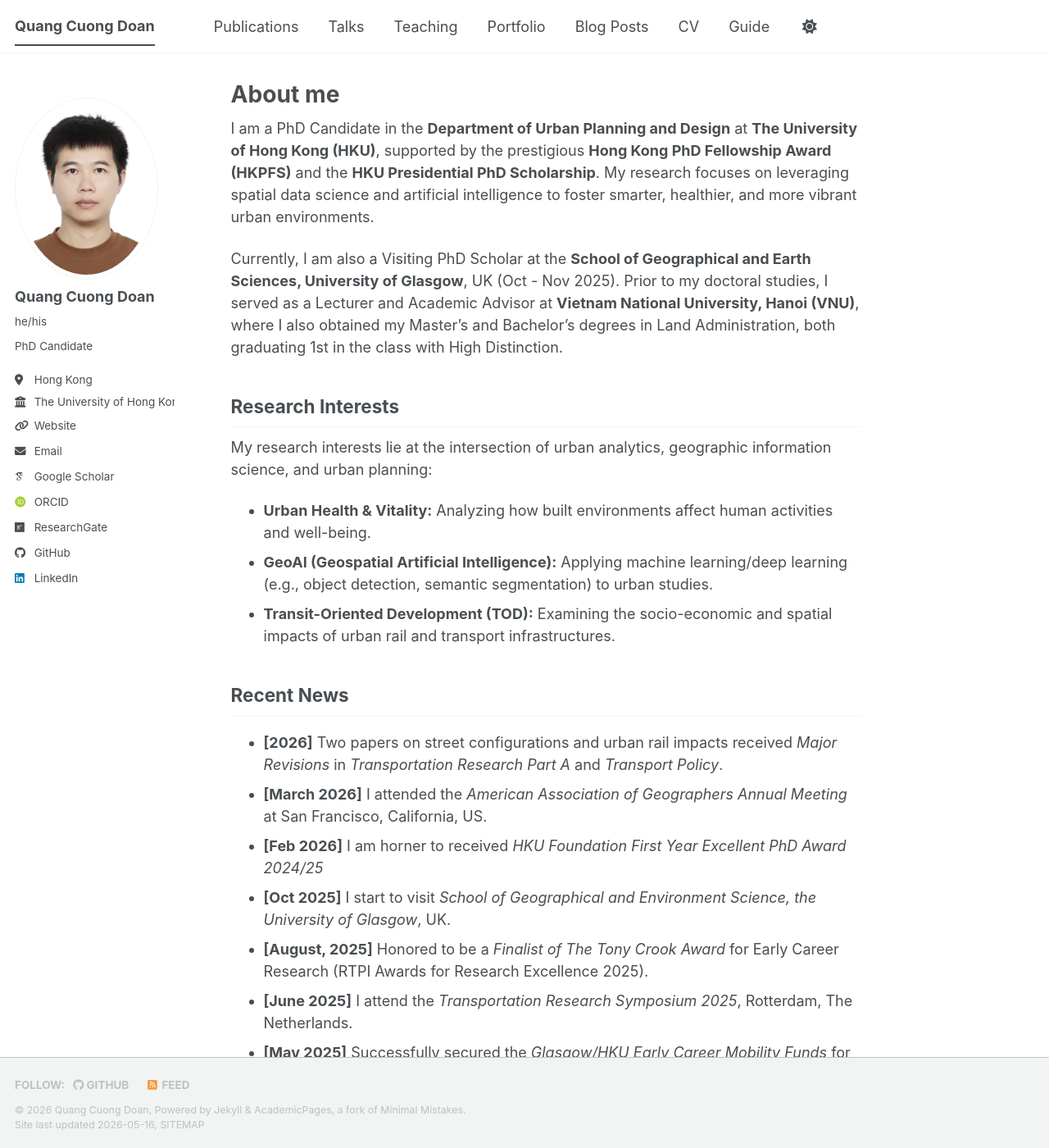
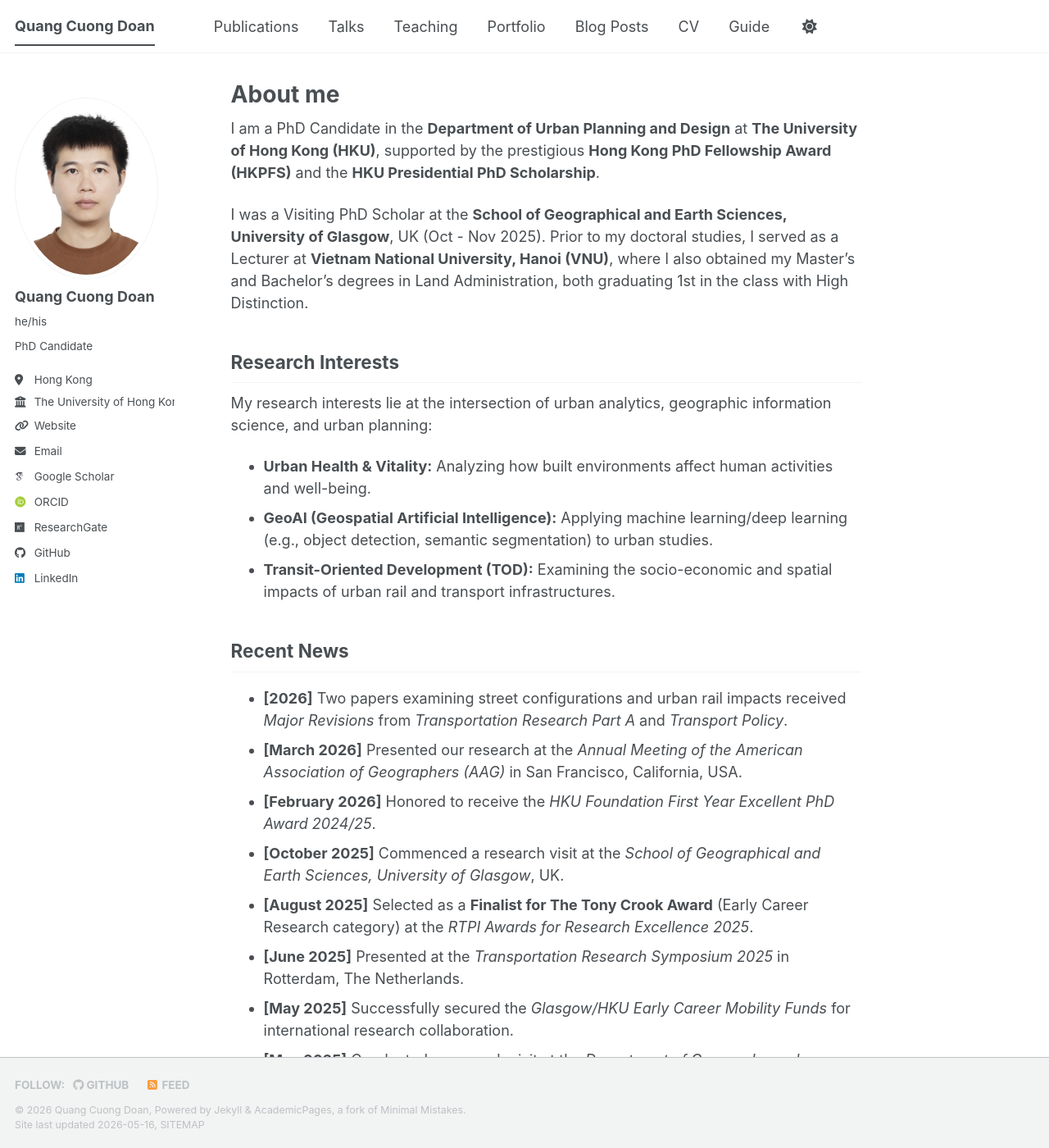
Before and after one commit to cuonghku95/cuonghku95.github.io, a Jekyll site: the page built from _pages/about.md, in a window 1280 px wide and 1400 px high. Shown: the whole window at 82% size. Built offline with Jekyll 4.4.1, drawn with Linux system fonts in a browser that asks for light colours; some web fonts are replaced; a script bundle is joined from its source files by our own code; library files that are not in the unit come from our copies; some of the changed text lies outside the part shown.

Commit message:
Revise about page content and recent news updates
Updated personal information and recent news entries for clarity and consistency.

```diff
--- a/_pages/about.md
+++ b/_pages/about.md
@@ -5,9 +5,9 @@ excerpt: "About me"
 author_profile: true
 ---
 
-I am a PhD Candidate in the **Department of Urban Planning and Design** at **The University of Hong Kong (HKU)**, supported by the prestigious **Hong Kong PhD Fellowship Award (HKPFS)** and the **HKU Presidential PhD Scholarship**. My research focuses on leveraging spatial data science and artificial intelligence to foster smarter, healthier, and more vibrant urban environments.
+I am a PhD Candidate in the **Department of Urban Planning and Design** at **The University of Hong Kong (HKU)**, supported by the prestigious **Hong Kong PhD Fellowship Award (HKPFS)** and the **HKU Presidential PhD Scholarship**.
 
-Currently, I am also a Visiting PhD Scholar at the **School of Geographical and Earth Sciences, University of Glasgow**, UK (Oct - Nov 2025). Prior to my doctoral studies, I served as a Lecturer and Academic Advisor at **Vietnam National University, Hanoi (VNU)**, where I also obtained my Master's and Bachelor's degrees in Land Administration, both graduating 1st in the class with High Distinction.
+I was a Visiting PhD Scholar at the **School of Geographical and Earth Sciences, University of Glasgow**, UK (Oct - Nov 2025). Prior to my doctoral studies, I served as a Lecturer at **Vietnam National University, Hanoi (VNU)**, where I also obtained my Master's and Bachelor's degrees in Land Administration, both graduating 1st in the class with High Distinction.
 
 Research Interests
 ------
@@ -18,15 +18,14 @@ My research interests lie at the intersection of urban analytics, geographic inf
 
 Recent News
 ------
-* **[2026]** Two papers on street configurations and urban rail impacts received *Major Revisions* in *Transportation Research Part A* and *Transport Policy*.
-* **[March 2026]** I attended the *American Association of Geographers Annual Meeting* at San Francisco, California, US.
-* **[Feb 2026]** I am horner to received *HKU Foundation First Year Excellent PhD Award 2024/25*
-* **[Oct 2025]** I start to visit *School of Geographical and Environment Science, the University of Glasgow*, UK.
-* **[August, 2025]** Honored to be a *Finalist of The Tony Crook Award* for Early Career Research (RTPI Awards for Research Excellence 2025).
-* **[June 2025]** I attend the *Transportation Research Symposium 2025*, Rotterdam, The Netherlands.
+* **[2026]** Two papers examining street configurations and urban rail impacts received *Major Revisions* from *Transportation Research Part A* and *Transport Policy*.
+* **[March 2026]** Presented our research at the *Annual Meeting of the American Association of Geographers (AAG)* in San Francisco, California, USA.
+* **[February 2026]** Honored to receive the *HKU Foundation First Year Excellent PhD Award 2024/25*.
+* **[October 2025]** Commenced a research visit at the *School of Geographical and Earth Sciences, University of Glasgow*, UK.
+* **[August 2025]** Selected as a **Finalist for The Tony Crook Award** (Early Career Research category) at the *RTPI Awards for Research Excellence 2025*.
+* **[June 2025]** Presented at the *Transportation Research Symposium 2025* in Rotterdam, The Netherlands.
 * **[May 2025]** Successfully secured the *Glasgow/HKU Early Career Mobility Funds* for international research collaboration.
-* **[May 2025]** Awarded the *Professor and Mrs Ko Wah Man Norman Enlightenment Scholarship*.
-* **[March 2025]**I start to visit Department of Geography and Regional Environment, Kansai University, Japan
+* **[May 2025]** Conducted a research visit at the *Department of Geography and Regional Environment, Kansai University*, Japan.
 * **[May 2025]** Awarded the *Professor and Mrs Ko Wah Man Norman Enlightenment Scholarship*.
 
 
```
